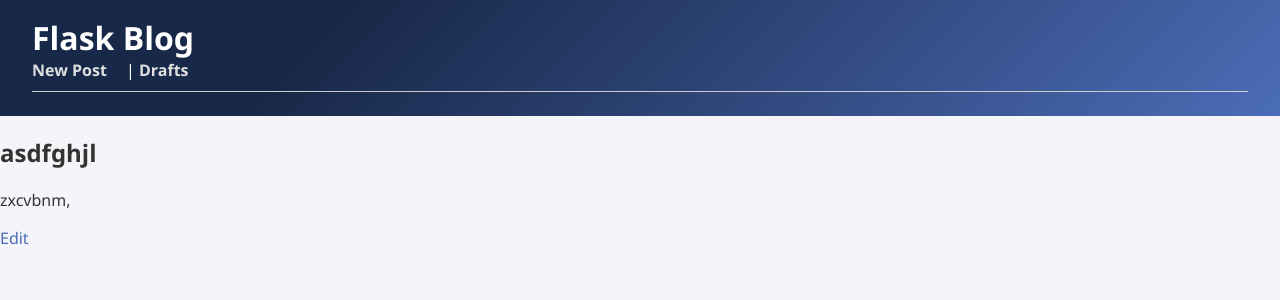
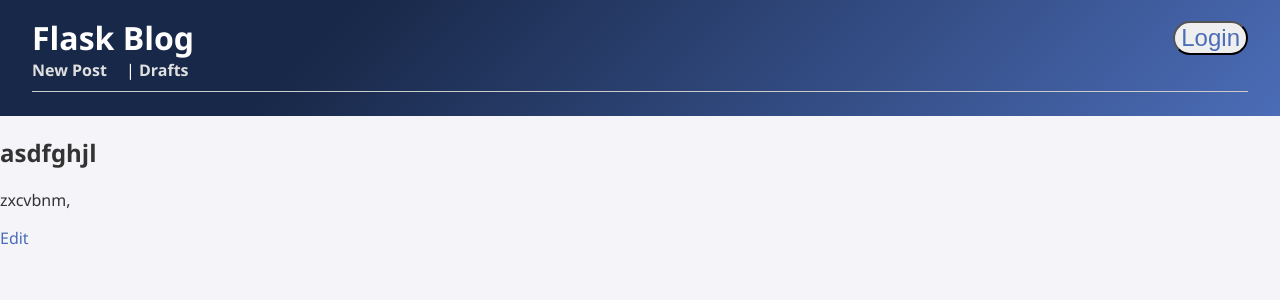
Before and after one commit to yaswini2004/blog-mini-project, a Flask app: page /posts/1 in a window 1280 px wide. Shown: the top 300 px of the page. Run offline with Flask 3, Linux system fonts and the light colour scheme.

Commit message:
added login button

```diff
--- a/static/css/style.css
+++ b/static/css/style.css
@@ -133,3 +133,23 @@ a {
 a:hover {
     text-decoration: underline;
 }
+
+.container1{
+    display: flex;
+    justify-content: space-between;
+    align-items: center;
+}
+
+#loginBtn{
+    border-radius: 20px;
+    font-size: 1.5rem;
+    color: white;
+    text-decoration: none;
+    text-underline: none;
+}
+
+#loginBtn:hover{
+    /*font-size: 1.8rem;*/
+    transform: scale(1.1);
+    text-decoration: none;
+}
--- a/templates/base.html
+++ b/templates/base.html
@@ -7,7 +7,10 @@
 </head>
 <body>
     <header>
-        <h1><a href="{{ url_for('posts.show_posts') }}">Flask Blog</a></h1>
+        <div class="container1">
+            <h1><a href="{{ url_for('posts.show_posts') }}">Flask Blog</a></h1>
+            <button id="loginBtn"><a href="/posts/login">Login</a></button>
+        </div>
         <nav>
             <a href="{{ url_for('posts.new_post') }}">New Post</a> |
             <a href="{{ url_for('posts.drafts') }}">Drafts</a>
```
